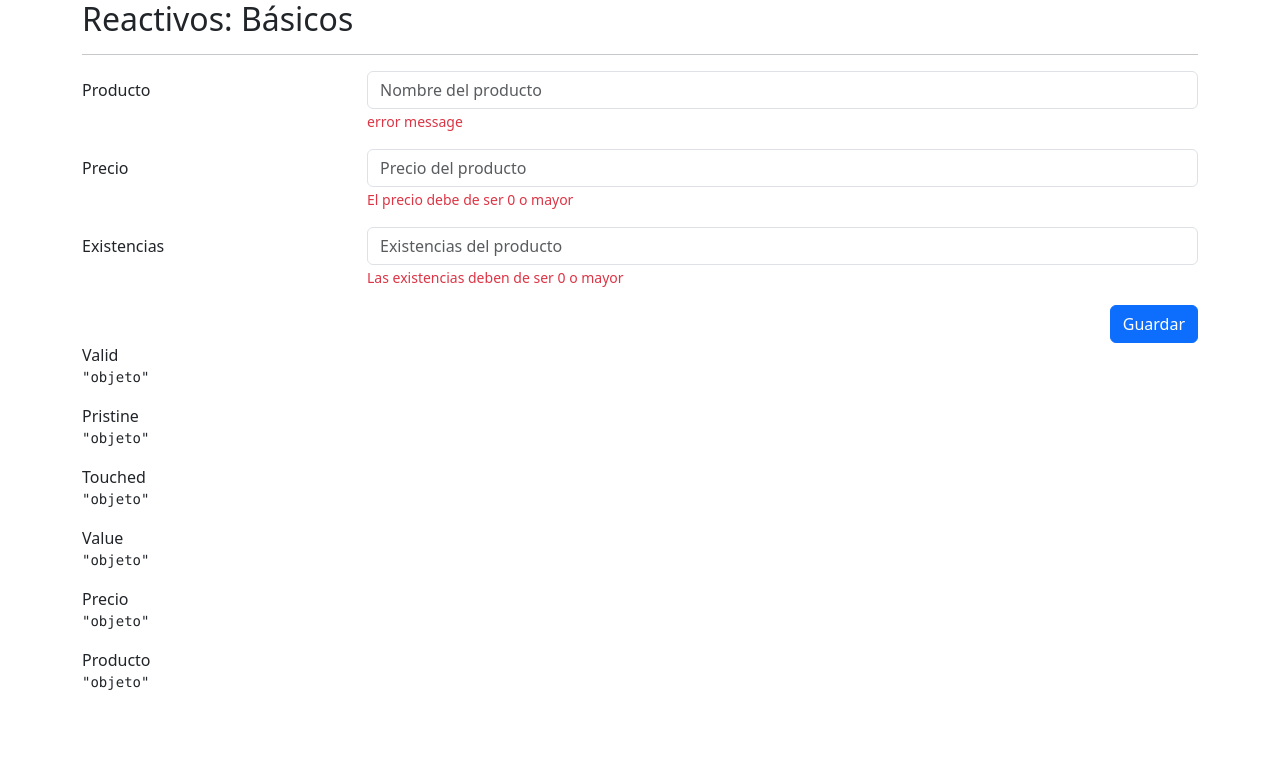
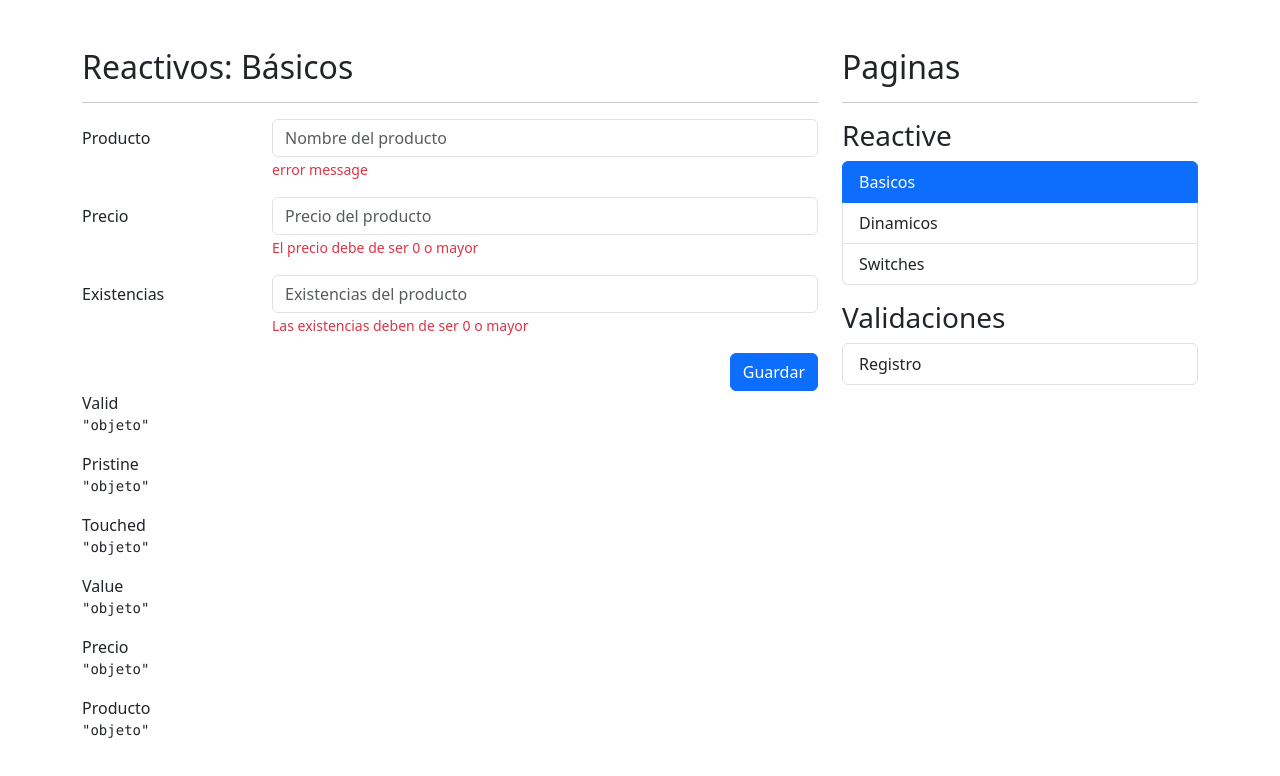
Before and after one commit to NandierSR26/forms-app-angular, an Angular app: page /reactive/basic in a window 1280 px wide. Shown: the top 776 px of the page. Built offline with nearby package versions, Linux system fonts and the light colour scheme.

Commit message:
feat: :art: Menu lateral creado

```diff
--- a/src/app/app.component.html
+++ b/src/app/app.component.html
@@ -1 +1,10 @@
-<router-outlet></router-outlet>
+<div class="row mt-5">
+
+  <div class="col">
+    <router-outlet></router-outlet>
+  </div>
+
+  <div class="col-12 col-sm-4">
+    <shared-side-menu></shared-side-menu>
+  </div>
+</div>
--- /dev/null
+++ b/src/app/shared/components/side-menu/side-menu.component.html
@@ -0,0 +1,28 @@
+<h2>Paginas</h2>
+<hr>
+
+<h3 class="mt-3">Reactive</h3>
+
+<ul class="list-group">
+  <li
+    class="list-group-item"
+    *ngFor="let item of reactiveMenu"
+    [routerLink]="[ item.route ]"
+    routerLinkActive="active"
+  >
+    {{ item.title }}
+  </li>
+</ul>
+
+<h3 class="mt-3">Validaciones</h3>
+
+<ul class="list-group">
+  <li
+    class="list-group-item"
+    *ngFor="let item of authMenu"
+    [routerLink]="[ item.route ]"
+    routerLinkActive="active"
+  >
+    {{ item.title }}
+  </li>
+</ul>
--- /dev/null
+++ b/src/app/shared/components/side-menu/side-menu.component.ts
@@ -0,0 +1,26 @@
+import { Component } from '@angular/core';
+
+interface MenuItem {
+  title: string;
+  route: string;
+}
+
+@Component({
+  selector: 'shared-side-menu',
+  templateUrl: './side-menu.component.html',
+  styles: [
+  ]
+})
+export class SideMenuComponent {
+
+  public reactiveMenu: MenuItem[] = [
+    { title: 'Basicos', route: './reactive/basic' },
+    { title: 'Dinamicos', route: './reactive/dynamic' },
+    { title: 'Switches', route: './reactive/switches' },
+  ];
+
+  public authMenu: MenuItem[] = [
+    { title: 'Registro', route: './auth' }
+  ]
+
+}
```
Also changed, not shown: src/app/shared/shared.module.ts (+10 -2 lines).
